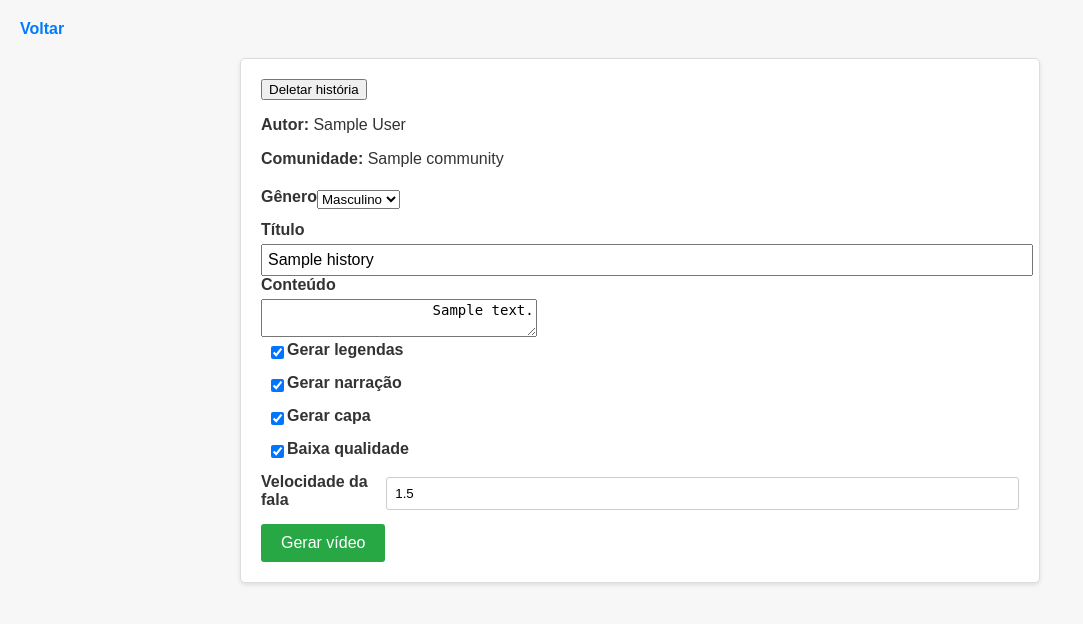
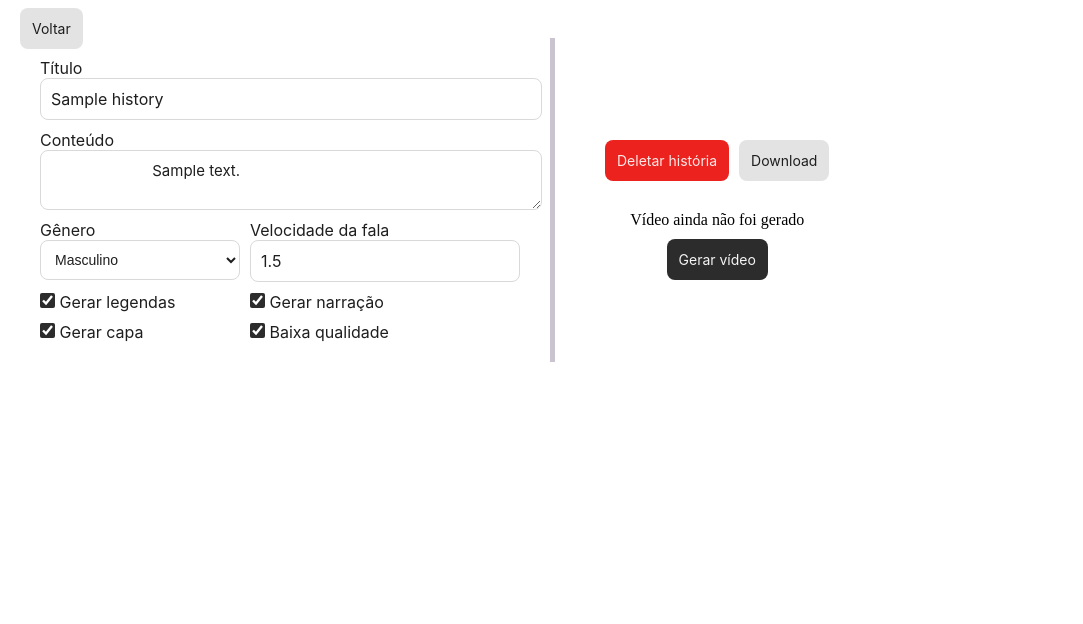
Before and after one commit to dark-v-generator/video-generator, a Python web app: template flask_server/templates/history_details.html in a window 1280 px wide. Shown: the top 624 px of the page, without its empty margins (0-1083 px from the left). Run offline with Jinja, Linux system fonts and the light colour scheme; the template is opened without the code that fills it: most values are stand-ins (such as "Sample title", 1, 10 or a date in 2020).

Commit message:
Adiition of history details styles

```diff
--- a/flask_server/static/css/history_details.css
+++ b/flask_server/static/css/history_details.css
@@ -1,124 +1,196 @@
-/* General Styles */
-body {
-    font-family: Arial, sans-serif;
-    background-color: #f7f7f7;
+* {
     margin: 0;
-    padding: 20px;
-    color: #333;
+    padding: 0;
 }
 
-.container {
-    max-width: 800px;
-    margin: 0 auto;
+.row {
+    display: flex;
+    flex-direction: row;
 }
 
-/* Back Button */
-.back-button {
-    display: inline-block;
-    margin-bottom: 20px;
-    text-decoration: none;
-    color: #007BFF;
-    font-weight: bold;
+.column {
+    display: flex;
+    flex-direction: column;
 }
 
-.back-button:hover {
-    text-decoration: underline;
+.w200 {
+    width: 200px;
 }
 
-/* History Card */
-.history-card {
-    background-color: #fff;
-    border: 1px solid #ddd;
-    border-radius: 5px;
-    padding: 20px;
-    box-shadow: 0 2px 4px rgba(0, 0, 0, 0.1);
+.g10 {
+    gap: 10px;
 }
 
-/* Story Details */
-.story-details {
-    margin-bottom: 20px;
+.p10 {
+    padding: 10px;
 }
 
-.form-group {
-    margin-bottom: 15px;
+body {
+    padding: 20px;
 }
 
-label {
-    display: block;
-    font-weight: bold;
-    margin-bottom: 5px;
+.main-container {
+    display: flex;
+    flex-direction: row;
+
 }
 
-input[type="text"] {
-    width: 100%;
-    padding: 5px;
-    font-size: 16px;
+.left-container {
+    padding: 20px;
+    display: flex;
+    flex-direction: column;
+    width: fill;
+    gap: 10px;
 }
 
-textarea {
-    field-sizing: content;
-    font-size: 14px;
-}
-.form-group input[type="number"] {
-    width: 100%;
-    padding: 8px;
-    border: 1px solid #ccc;
-    border-radius: 3px;
-    box-sizing: border-box;
+.right-container {
+    display: flex;
+    flex-direction: column;
+    align-items: center;
+    justify-content: center;
+    padding: 20px;
 }
 
-/* Video Generation Form */
-.video-generation-form {
-    margin-top: 20px;
+.input-container {
+    gap: 8;
+    font-family: 'Inter'
 }
 
-.video-generation-form .form-group {
+.input-container label {
+    font-family: 'Inter';
+    color: #1E1E1E;
+    font-size: 16;
+}
+
+.input-container input[type="text"] {
+    font-family: 'Inter';
+    color: #1E1E1E;
+    display: flex;
+    border: 1px solid #D9D9D9;
+    border-radius: 8px;
+    font-size: 16px;
+    padding: 10px;
+    width: 100%;
+}
+
+.input-container input[type="number"] {
+    font-family: 'Inter';
+    color: #1E1E1E;
+    display: flex;
+    border: 1px solid #D9D9D9;
+    border-radius: 8px;
+    font-size: 16px;
+    padding: 10px;
+}
+
+.input-container input[type="checkbox"] {
+    accent-color: #2C2C2C;
+    width: 15px;
+    height: 15px;
+}
+
+.input-container select {
+    border-color: #D9D9D9;
+    background-color: #FFFFFF;
+    color: #1E1E1E;
+    padding: 10px;
+    font-size: 14px;
+    border-radius: 8px;
+    width: 200px;
+}
+
+.input-container textarea {
+    font-family: 'Inter';
+    color: #1E1E1E;
+    display: flex;
+    border: 1px solid #D9D9D9;
+    border-radius: 8px;
+    font-size: 15px;
+    padding: 10px;
+    field-sizing: content;
+    width: 100%;
+}
+
+.buttons-container {
     display: flex;
     align-items: center;
-    margin-bottom: 10px;
-}
-.video-generation-form .form-group input[type="checkbox"],
-.video-generation-form .form-group input[type="number"] {
-    margin-left: 10px;
+    padding: 20px;
+    gap: 10px;
 }
 
-/* Action Button */
-.action-button {
-    display: inline-block;
-    background-color: #28a745;
-    color: #fff;
-    padding: 10px 20px;
-    border: none;
-    border-radius: 3px;
-    cursor: pointer;
-    font-size: 16px;
+.vertical-divider {
+    height: '100%';
+    width: 5px;
+    background-color: #CAC4D0;
+    margin-left: 10px;
+    margin-right: 10px;
 }
 
-.action-button:hover {
-    background-color: #218838;
+.delete-button button {
+    font-family: 'Inter';
+    font-size: 14px;
+    border-radius: 8px;
+    padding: 12px;
+    background-color: #EC221F;
+    border-color: #900B09;
+    border-width: 1px;
+    color: #FEE9E7;
+    border: none;
 }
 
-/* Video Player */
-.video-player {
-    margin-top: 20px;
-    text-align: center;
+.delete-button button:hover {
+    background-color: #1E1E1E;
 }
 
-.video-player video {
-    max-width: 100%;
-    height: auto;
+.primary-button button {
+    font-family: 'Inter';
+    font-size: 14px;
+    border-radius: 8px;
+    padding: 12px;
+    background-color: #2C2C2C;
+    border-color: #2C2C2C;
+    border-width: 1px;
+    color: #F5F5F5;
+    border: none;
 }
 
-/* Progress Bar */
-progress {
-    width: 100%;
-    height: 20px;
-    margin-top: 10px;
+.primary-button button:hover {
+    background-color: #1E1E1E;
 }
 
-.center {
-    display: flex;
-    width: '100%';
-    align-items: center;
-    justify-content: center;
+.download-button a {
+    text-decoration: none;
+    font-family: 'Inter';
+    font-size: 14px;
+    border-radius: 8px;
+    padding: 12px;
+    background-color: #E3E3E3;
+    border-color: #767676;
+    border-width: 1px;
+    color: #1E1E1E;
 }
+
+.download-button a:hover {
+    background-color: #CDCDCD;
+}
+
+progress[value] {
+    position: fixed;
+    bottom: 10px;
+    right: 5%;
+    border-radius: 7px;
+    width: 90%;
+    height: 15px;
+}
+
+progress[value]::-webkit-progress-bar {
+    background-color: #DADADA;
+    border-radius: 7px;
+    border-width: 1px;
+    border-color: #767676;
+}
+
+progress[value]::-webkit-progress-value {
+    background-color: #007AFF;
+    border-radius: 7px;
+}
--- a/flask_server/templates/history_details.html
+++ b/flask_server/templates/history_details.html
@@ -11,27 +11,28 @@
 </head>
 
 <body>
+    <div class="download-button">
         <a href="/" class="back-button">Voltar</a>
-    <div class="container">
-        <div class="history-card">
-            <div class="center">
-                {% if static_path(reddit_history.cover_path) %}
-                <img width="320" src="{{ static_path(reddit_history.cover_path) }}" alt="Cover Image" class="cover-image">
-                {% endif %}
     </div>
-            {% if show_loading %}
-            <progress id="{{ reddit_history.id }}"></progress>
-            {% endif %}
-            <div class="story-details">
-                <form action="/history/delete/{{ reddit_history.id }}" method="POST" onsubmit="confirmDeletion(event, this)">
-                    <input type="hidden" name="_method" value="DELETE">
-                    <button type="submit">Deletar história</button>
-                </form>
-                <p><strong>Autor:</strong> {{ reddit_history.cover.author }}</p>
-                <p><strong>Comunidade:</strong> {{ reddit_history.cover.community }}</p>
+    <form action="/history/generate-video/{{ reddit_history.id }}" method="POST">
+
+        <div class="main-container">
+
+            <div class="left-container">
+                <div class="input-container">
+                    <label for="title">Título</label>
+                    <input id="title" type="text" name="reddit_history.history.title"
+                        value="{{ reddit_history.history.title }}">
                 </div>
-            <form action="/history/generate-video/{{ reddit_history.id }}" method="POST" class="video-generation-form">
-                <div class="form-group">
+
+                <div class="input-container">
+                    <label for="content">Conteúdo</label>
+                    <textarea id="content" name="reddit_history.history.content">
+                        {{ reddit_history.history.content }}
+                    </textarea>
+                </div>
+                <div class="row g10">
+                    <div class="input-container column">
                         <label for="gender">Gênero</label>
                         <select name="reddit_history.history.gender" id="gender">
                             <option value="male" {% if reddit_history.history.gender=='male' %}selected{% endif %}>
@@ -42,38 +43,54 @@
                             </option>
                         </select>
                     </div>
-                <label for="title">Título</label>
-                <input id="title" type="text" name="reddit_history.history.title"
-                    value="{{ reddit_history.history.title }}">
-                <label for="content">Conteúdo</label>
-                <textarea id="content" name="reddit_history.history.content">
-                    {{ reddit_history.history.content }}
-                </textarea>
-                <div class="form-group">
+                    <div class="input-container">
+                        <label for="rate">Velocidade da fala</label>
+                        <input id="rate" type="number" step="0.01" name="rate" value="1.5">
+                    </div>
+                </div>
+                <div class="row g10">
+                    <div class="input-container g10 w200">
                         <input id="captions" type="checkbox" name="captions" {% if not
                             static_path(reddit_history.captions_path) %}checked{% endif %}>
                         <label for="captions">Gerar legendas</label>
                     </div>
-                <div class="form-group">
-                    <input id="speech" type="checkbox" name="speech" {% if not static_path(reddit_history.speech_path)
-                        %}checked{% endif %}>
+                    <div class="input-container g10 w200">
+                        <input id="speech" type="checkbox" name="speech" {% if not
+                            static_path(reddit_history.speech_path) %}checked{% endif %}>
                         <label for="speech">Gerar narração</label>
                     </div>
-                <div class="form-group">
+                </div>
+                <div class="row g10">
+                    <div class="input-container g10 w200">
                         <input id="cover" type="checkbox" name="cover" {% if not static_path(reddit_history.cover_path)
                             %}checked{% endif %}>
                         <label for="cover">Gerar capa</label>
                     </div>
-                <div class="form-group">
+                    <div class="input-container g10 w200">
                         <input id="low_quality" type="checkbox" name="low_quality" checked>
                         <label for="low_quality">Baixa qualidade</label>
                     </div>
-                <div class="form-group">
-                    <label for="rate">Velocidade da fala</label>
-                    <input id="rate" type="number" step="0.01" name="rate" value="1.5">
                 </div>
-                <button type="submit" class="action-button">Gerar vídeo</button>
+            </div>
+
+            <div class="vertical-divider"></div>
+            <div class="right-container g10">
+
+                <div class="buttons-container">
+                    <div class="delete-button">
+                        <form action="/history/delete/{{ reddit_history.id }}" method="POST"
+                            onsubmit="confirmDeletion(event, this)">
+                            <input type="hidden" name="_method" value="DELETE">
+                            <button type="submit">Deletar história</button>
                         </form>
+                    </div>
+                    <div class="download-button">
+                        <a href="{{ static_path(reddit_history.final_video_path) }}"
+                            download="{{ reddit_history.history.title_normalized() }}.mp4">
+                            Download
+                        </a>
+                    </div>
+                </div>
 
                 {% if static_path(reddit_history.final_video_path) %}
                 <div class="video-player">
@@ -82,9 +99,17 @@
                         Seu navegador não suporta o elemento de vídeo.
                     </video>
                 </div>
+                {% else %}
+                Vídeo ainda não foi gerado
+                {% endif %}
+                <div class="primary-button">
+                    <button type="submit" class="action-button">Gerar vídeo</button>
+                </div>
+                {% if show_loading %}
+                <progress id="{{ reddit_history.id }}"></progress>
                 {% endif %}
             </div>
+    </form>
     </div>
 </body>
-
 </html>
--- a/services/history_service.py
+++ b/services/history_service.py
@@ -9,7 +9,7 @@ from entities.config import MainConfig
 from entities.cover import RedditCover
 from entities.editor import audio_clip, captions_clip, image_clip
 from entities.history import History
-from entities.reddit_video import RedditHistory
+from entities.reddit_history import RedditHistory
 from proxies import reddit_proxy
 import proxies.open_api_proxy as open_api_proxy
 from services import captions_service, cover_service, speech_service, video_service
```
Lines whose indentation alone changed are shown as unchanged.
